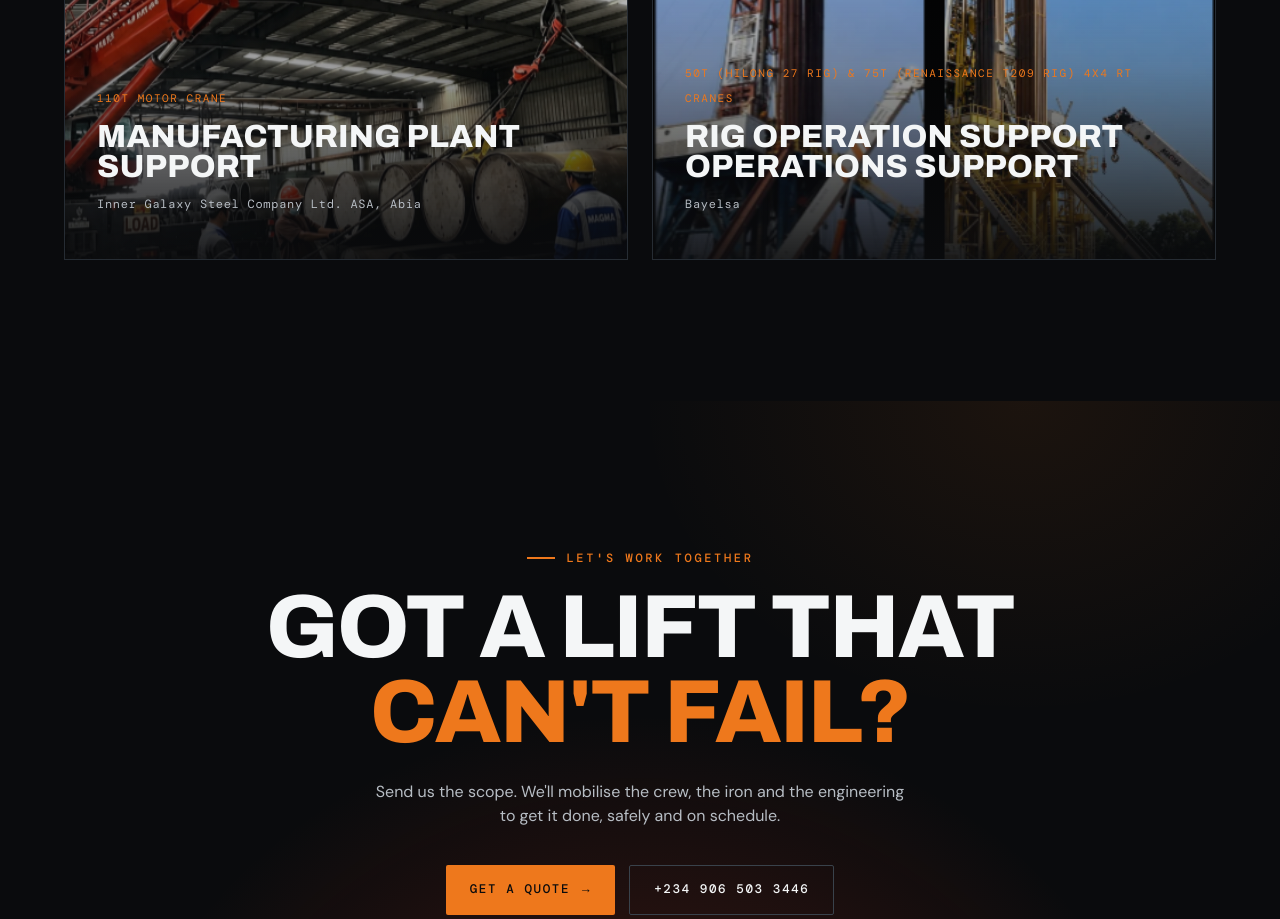
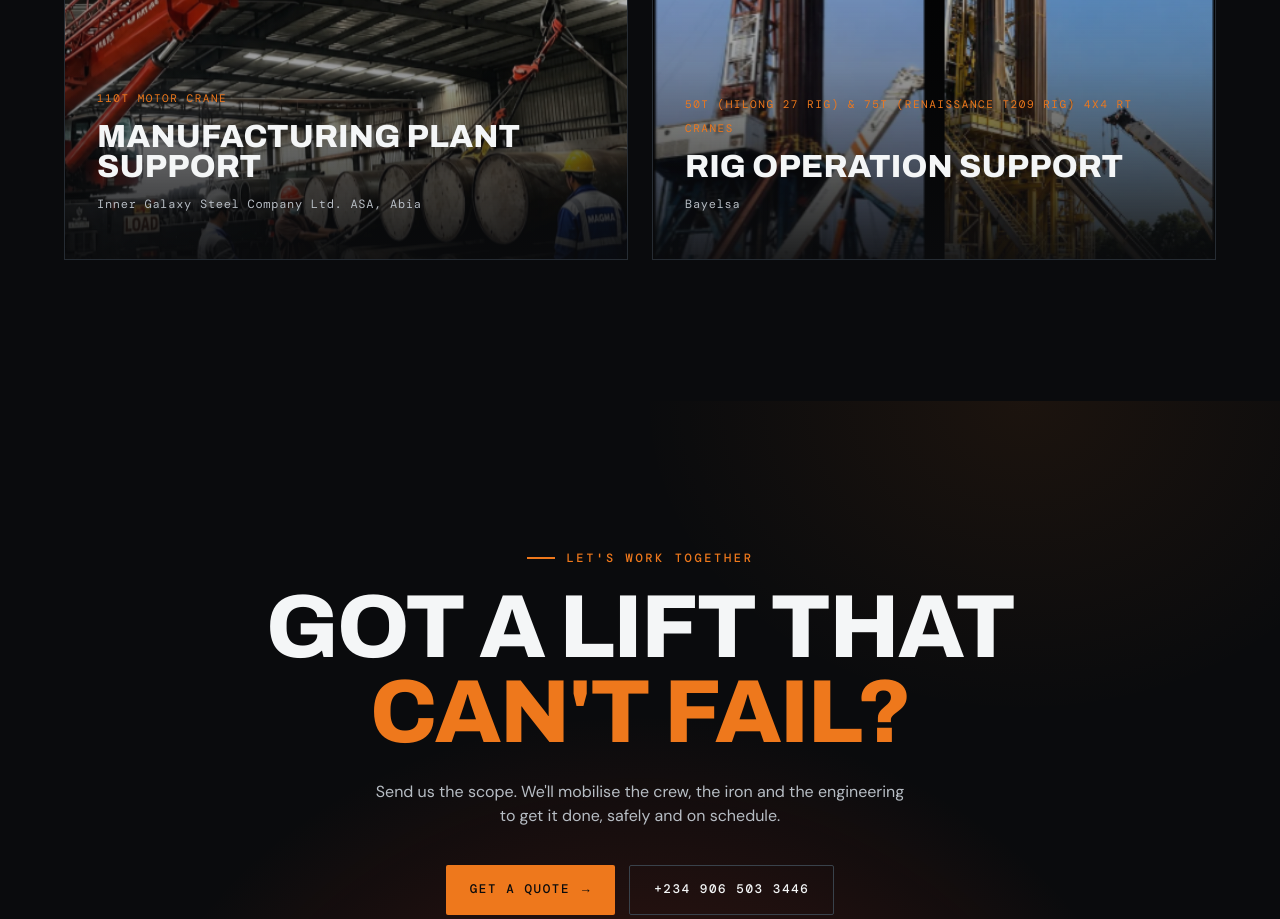
Before and after one commit to Pelumeee/magma, an Angular app: page / in a window 1280 px wide. Shown: the part 5360-6279 px from the top of the page. Built offline with nearby package versions, Linux system fonts and the light colour scheme.

Commit message:
small fixes on the gallery/projects data

```diff
--- a/src/app/shared/data/gallery-data.ts
+++ b/src/app/shared/data/gallery-data.ts
@@ -38,7 +38,7 @@ export const GALLERY: GalleryItem[] = [
       'Heavy-lift crane support for ongoing manufacturing operations at Inner Galaxy Steel.',
   },
   {
-    scope: 'Rig Operation Support Operations Support',
+    scope: 'Rig Operation Support',
     equipment: '50T (Hilong 27 rig) & 75T (Renaissance T209 Rig) 4x4 RT Cranes',
     location: 'Bayelsa',
     img: '/projects/fourth.png',
```
